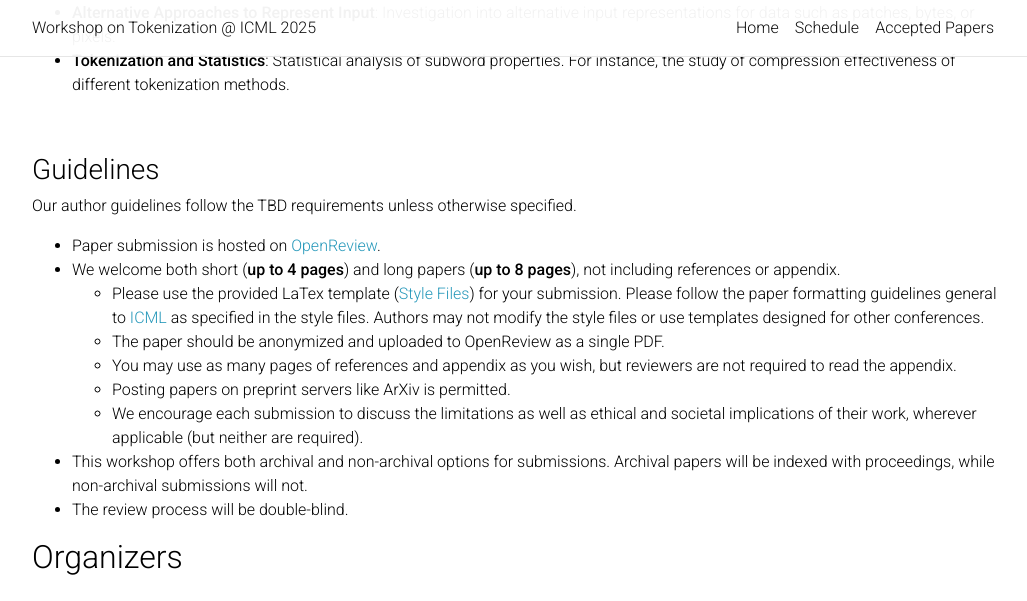
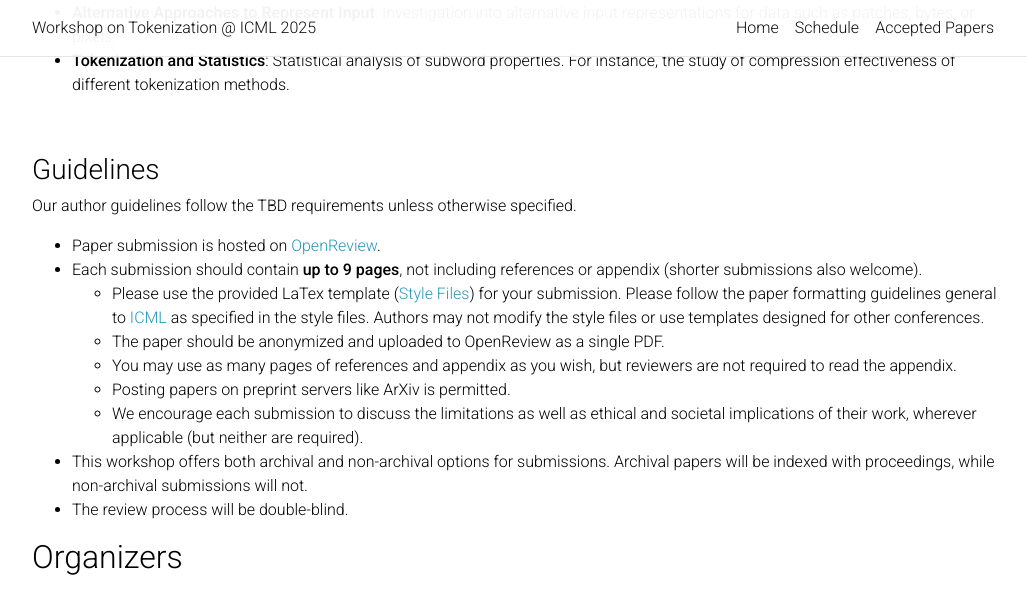
Before and after one commit to tokenization-workshop/tokenization-workshop.github.io, a Jekyll site: the page built from _pages/home.md, in a window 1280 px wide and 900 px high, scrolled down 1057 px, cut to the strip 0-601 px from the top of the window. Shown: the whole strip, without its empty margins (123-1150 px from the left). Built offline with Jekyll 4.4.1, drawn with Linux system fonts in a browser that asks for light colours; comment, search, counter and statistics services are not loaded; a style sheet for code colours, icons or effects is not loaded.

Commit message:
page length

```diff
--- a/_pages/home.md
+++ b/_pages/home.md
@@ -36,7 +36,7 @@ Tokenization---in the context of language models---defines how data are represen
 
 Our author guidelines follow the TBD requirements unless otherwise specified.
 * Paper submission is hosted on [OpenReview](#).
-* We welcome both short (__up to 4 pages__) and long papers (__up to 8 pages__), not including references or appendix.
+* Each submission should contain __up to 9 pages__, not including references or appendix (shorter submissions also welcome).
   * Please use the provided LaTex template ([Style Files](https://media.icml.cc/Conferences/ICML2025/Styles/icml2025.zip)) for your submission. Please follow the paper formatting guidelines general to [ICML](https://icml.cc/Conferences/2025/AuthorInstructions) as specified in the style files. Authors may not modify the style files or use templates designed for other conferences.
   * The paper should be anonymized and uploaded to OpenReview as a single PDF.
   * You may use as many pages of references and appendix as you wish, but reviewers are not required to read the appendix.
```
